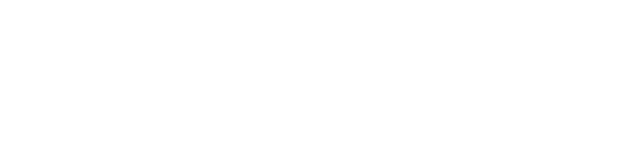
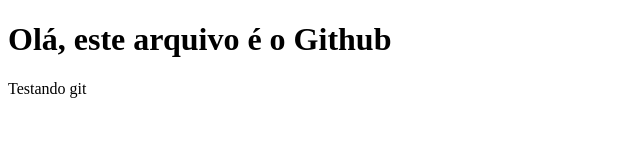
Before and after one commit to olooolll/aulas_git, a plain HTML site: page index.html in a window 1280 px wide. Shown: the whole page, without its empty margins (0-640 px from the left). Drawn offline with Linux system fonts and the light colour scheme.

Commit message:
Esse arquivo foi modificado com a nova funcionalidade

```diff
--- a/index.html
+++ b/index.html
@@ -6,6 +6,8 @@
     <title>Document</title>
 </head>
 <body>
+	<h1>Olá, este arquivo é o Github</h1>
+	<p>Testando git<p>
 
 </body>
 </html>
```
